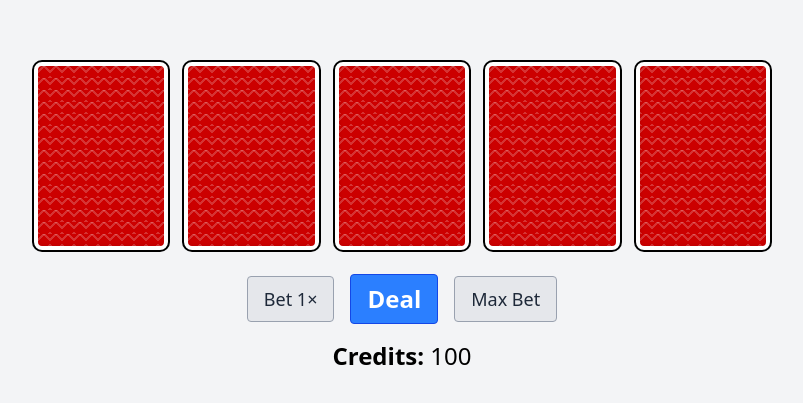
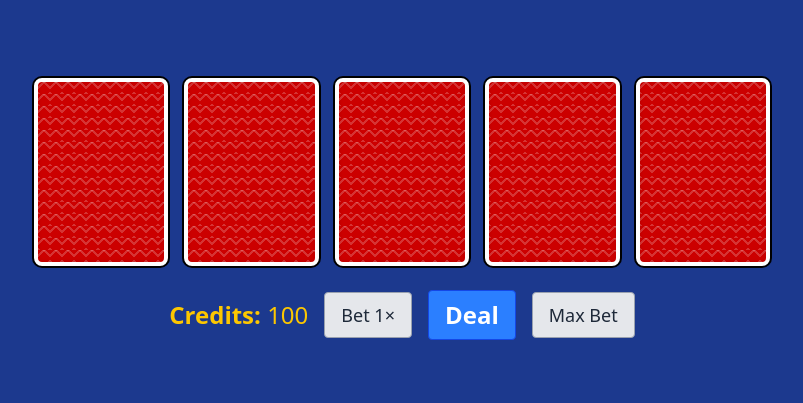
Before and after one commit to cromero3/cromero3.github.io, a Vue app: page / in a window 1280 px wide. Shown: the part 183-586 px from the top of the page, without its empty margins (238-1041 px from the left). Built offline with nearby package versions, Linux system fonts and the light colour scheme.

Commit message:
Changed background and text

```diff
--- a/src/App.vue
+++ b/src/App.vue
@@ -1,6 +1,6 @@
 <template>
   <div
-    class="h-screen overflow-hidden flex items-center justify-center bg-gray-100 p-4">
+    class="h-screen overflow-hidden flex items-center justify-center bg-blue-900 p-4">
     <div
       class="w-full max-w-3xl mx-auto">
       <PokerGame />
--- a/src/components/PokerGame.vue
+++ b/src/components/PokerGame.vue
@@ -1,6 +1,13 @@
 <template>
-  <div class="min-h-screen flex flex-col items-center justify-center bg-gray-100 p-4">
+  <div class="min-h-screen flex flex-col items-center justify-center bg-blue-900 p-4">
     <div class="w-full max-w-3xl mx-auto">
+
+      <!-- Status -->
+      <div class="text-center space-y-1">
+        <p v-if="result" class="text-lg sm:text-xl md:text-2xl text-yellow-400">
+          <strong> {{ result.name }} </strong>
+        </p>
+      </div>
 
       <!-- Card row: blank backs in 'bet', faces in 'draw'/'results' -->
       <div class="grid grid-cols-5 gap-4 mb-6">
@@ -41,17 +48,11 @@
         >
           Max Bet
         </button>
-      </div>
-
-      <!-- Status -->
-      <div class="text-center space-y-1">
-        <p class="text-lg sm:text-xl md:text-2xl">
+        <div class="text-center space-y-1">
+          <p class="text-lg sm:text-xl md:text-2xl text-yellow-400">
           <strong>Credits:</strong> {{ credits }}
-        </p>
-        <p v-if="result" class="text-lg sm:text-xl md:text-2xl">
-          <strong>Result:</strong> {{ result.name }}
-          <span v-if="result.payout">(+{{ result.payout }}× bet)</span>
-        </p>
+          </p>
+        </div>
       </div>
     </div>
   </div>
@@ -72,19 +73,32 @@ export default defineComponent({
     const betAmount = ref(1);
     const deck = ref<CardType[]>([]);
     const hand = ref<CardType[]>([]);
-    const held = ref([false, false, false, false, false]);
+    const held = ref<boolean[]>([false, false, false, false, false]);
+    // three phases: bet → draw → results → back to bet
     const phase = ref<'bet' | 'draw' | 'results'>('bet');
     const result = ref<{ name: string; payout: number } | null>(null);
 
     function deal() {
-      phase.value = 'bet';
+      // only callable in 'bet' phase
       if (credits.value < betAmount.value) return;
       credits.value -= betAmount.value;
       deck.value = shuffle(createDeck());
       hand.value = deck.value.splice(0, 5);
       held.value = [false, false, false, false, false];
+      result.value = null;
       phase.value = 'draw';
-      result.value = null;
+    }
+
+    function draw() {
+      // only callable in 'draw' phase
+      hand.value = hand.value.map((card, i) =>
+        held.value[i] ? card : deck.value.shift()!
+      );
+      const r = evaluateHand(hand.value);
+      result.value = r;
+      credits.value += (r.payout || 0) * betAmount.value;
+      betAmount.value = 1;         // reset bet for next round
+      phase.value = 'results';
     }
 
     function toggleHold(i: number) {
@@ -92,15 +106,17 @@ export default defineComponent({
       held.value[i] = !held.value[i];
     }
 
-    function draw() {
-      hand.value = hand.value.map((card, i) =>
-        held.value[i] ? card : deck.value.shift()!
-      );
-      const r = evaluateHand(hand.value);
-      result.value = r;
-      credits.value += (r.payout || 0) * betAmount.value;
-      phase.value = 'results';
-      betAmount.value = 1; // reset bet
+    function handleAction() {
+      // Deal / Draw / New Game behavior based on phase
+      if (phase.value === 'bet') {
+        deal();
+      } else if (phase.value === 'draw') {
+        draw();
+      } else /* results */ {
+        // go back to betting for the next hand
+        phase.value = 'bet';
+        result.value = null;
+      }
     }
 
     const buttonLabel = computed(() => {
@@ -130,14 +146,6 @@ export default defineComponent({
       betAmount.value = 5;
     }
 
-    function handleAction() {
-      if (phase.value === 'bet' || phase.value === 'results') {
-        deal();
-      } else {
-        draw();
-      }
-    }
-
     return {
       credits,
       betAmount,
@@ -148,9 +156,9 @@ export default defineComponent({
       toggleHold,
       buttonLabel,
       actionClasses,
+      betButtonClasses,
       increaseBet,
       maxBet,
-      betButtonClasses,
       handleAction,
     };
   },
```
